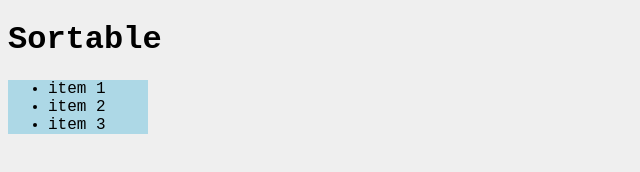
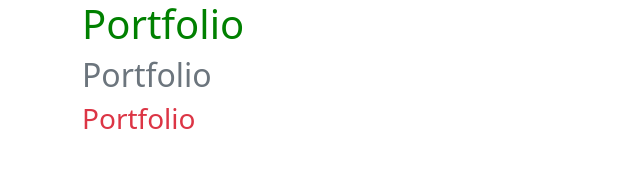
Before and after one commit to greenmackey/portfolio, a website: page index.html in a window 1280 px wide. Shown: the whole page, without its empty margins (0-640 px from the left). Drawn offline with nearby package versions, Linux system fonts and the light colour scheme; files that its build step writes are made by us from their sources.

Commit message:
Add bootstrap

```diff
--- a/index.html
+++ b/index.html
@@ -2,20 +2,16 @@
 <html lang="ja">
   <head>
     <meta charset="utf-8">
-    <title>Sortable</title>
-    <link rel="icon" href="social-choice-icon-big-mouth.svg" type="image/svg+xml">
-    <link rel="stylesheet" href="sortable.css">
-    <script src="https://cdn.jsdelivr.net/npm/sortablejs@latest/Sortable.min.js"></script>
+    <title>Portfolio</title>
+    <link rel="icon" href="favicon.svg" type="image/svg+xml">
+    <!-- <link rel="stylesheet" href="https://greenmackey.github.io/portfolio/main.css"> -->
+    <link rel="stylesheet" href="main.css">
   </head>
   <body>
-    <h1>Sortable</h1>
-
-    <ul id="items">
-      <li>item 1</li>
-      <li>item 2</li>
-      <li>item 3</li>
-    </ul>
-
-    <script src="sortable.js"></script>
+    <div class="container">
+      <h1 class="text-primary">Portfolio</h1>
+      <h2 class="text-secondary">Portfolio</h2>
+      <h3 class="text-danger">Portfolio</h3>
+    </div>
   </body>
 </html>
--- /dev/null
+++ b/main.scss
@@ -0,0 +1,4 @@
+
+$primary: green;
+
+@import "node_modules/bootstrap/scss/bootstrap";
--- /dev/null
+++ b/package.json
@@ -0,0 +1,5 @@
+{
+  "dependencies": {
+    "bootstrap": "^5.0.0-beta1"
+  }
+}
--- a/sortable.css
+++ /dev/null
@@ -1,13 +0,0 @@
-body {
-  background: #efefef;
-  font-family: 'Courier New', monospace;
-}
-
-ul {
-  width: 100px;
-  background-color: lightblue;
-}
-
-li {
-  cursor: pointer;
-}
--- a/sortable.js
+++ /dev/null
@@ -1,8 +0,0 @@
-'use strict';
-
-{
-  var el = document.getElementById('items');
-  var sortable = Sortable.create(el);
-
-
-}
```
Also changed, not shown: favicon.svg (added), 2 other files.
